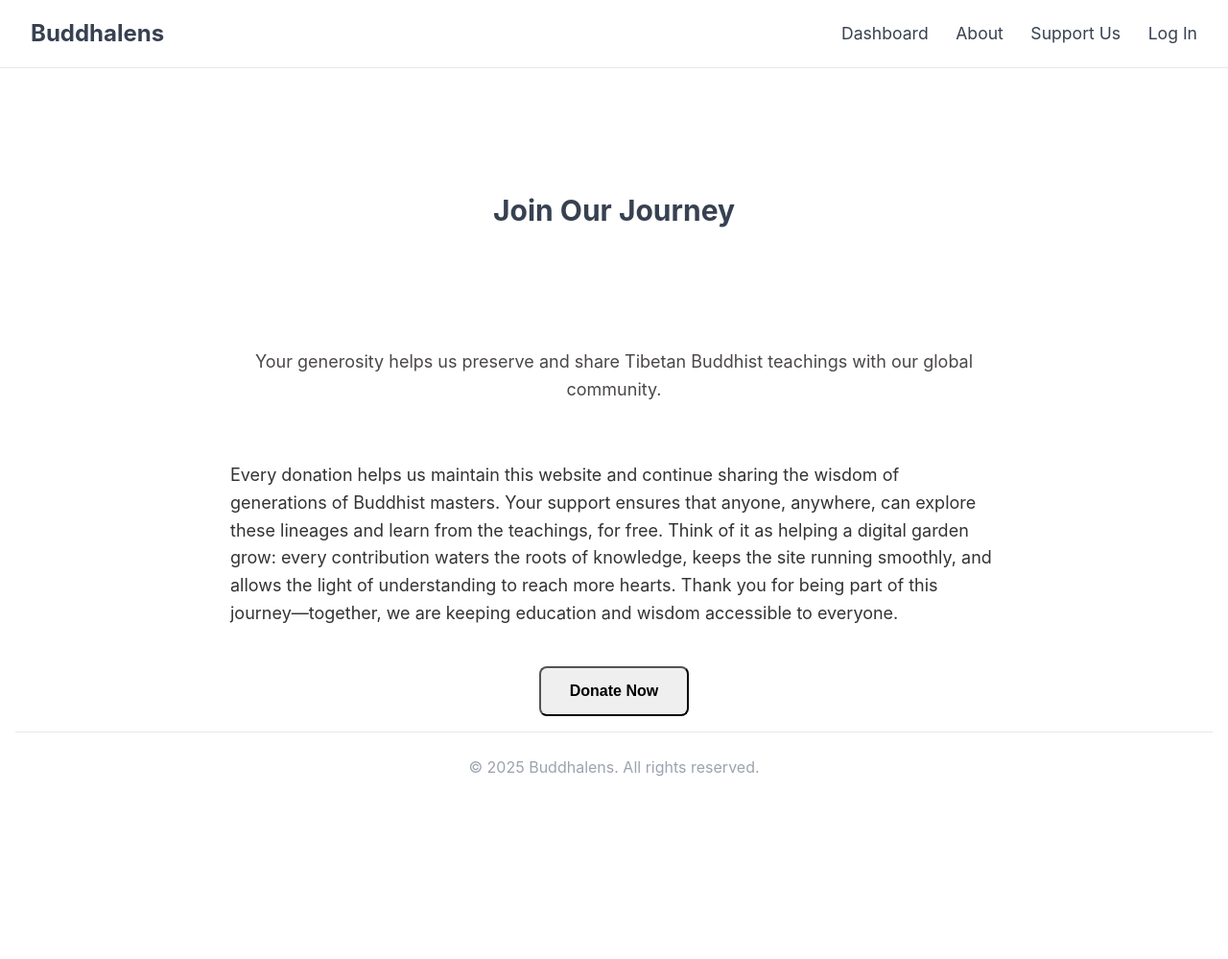
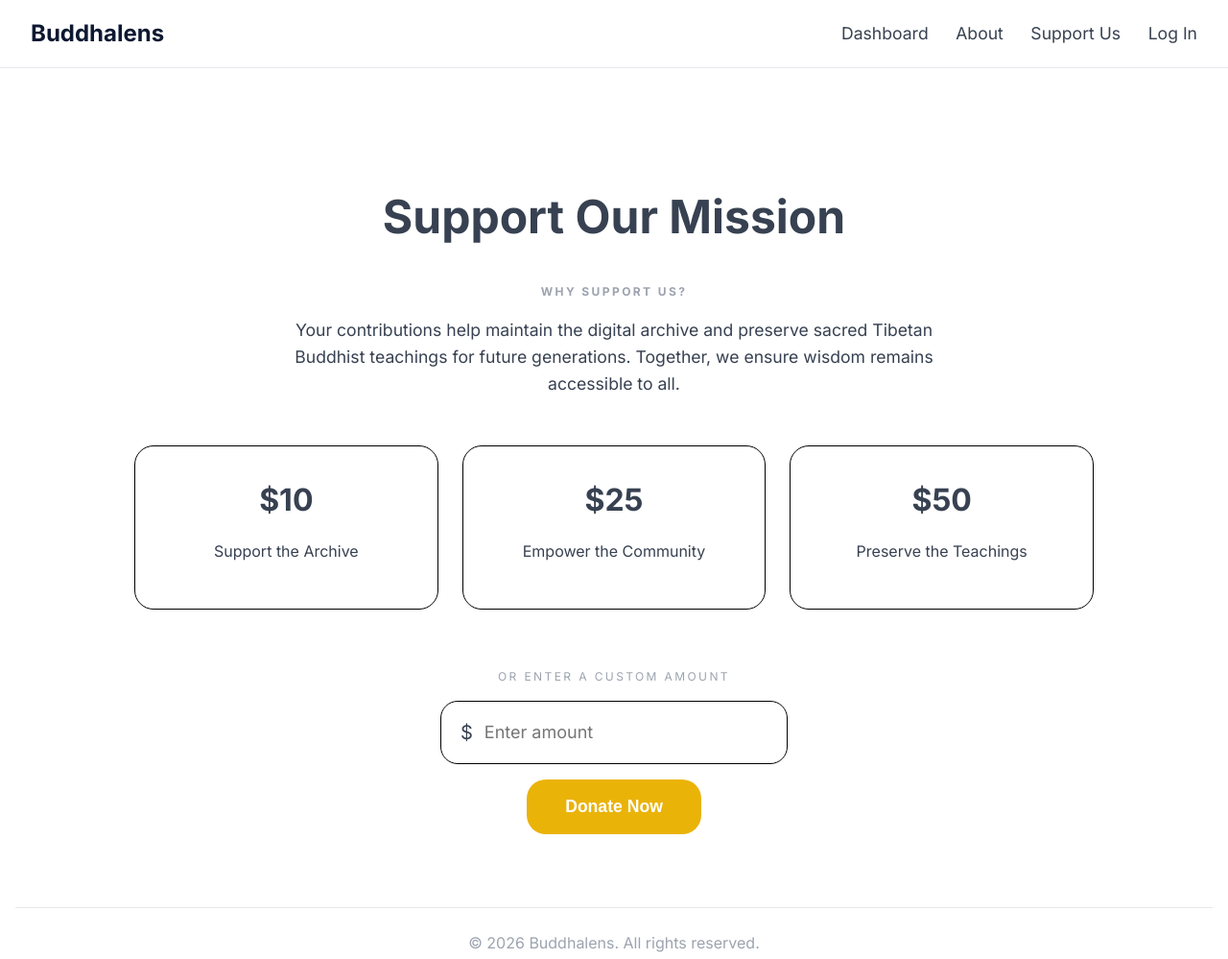
Before and after one commit to kaizencodelab/buddhalens, a website built with Vite: page client/support-us.html in a window 1280 px wide. Shown: the whole page at 96% size. Before the commit the page ends 844 px from the top, so only its background shows below. Built offline with nearby package versions, Linux system fonts and the light colour scheme.

Commit message:
New edits to my support page

```diff
--- a/client/src/assets/support-us.css
+++ b/client/src/assets/support-us.css
@@ -1,61 +1,170 @@
-.support {
-    font-size: 30px;
-    display: flex;
-    justify-content: center;
-    text-align: center;
-    padding: 100px;
-    font-weight: bold;
+:root {
+    --color-accent: #374151;
+}
+.serif-heading {
+    font-family: 'Playfair Display', serif;
 }
 
-.support-subtitle {
+/* ============================= */
+/* Main Support Layout */
+/* ============================= */
+
+.support-container {
+    max-width: 1000px;
+    margin: 0 auto;
+    padding: 60px 20px;
+    text-align: center;
+}
+
+.support-container h1 {
+    font-size: 3rem;
+    margin-bottom: 30px;
+}
+
+/* Description */
+
+.support-description h4 {
+    text-transform: uppercase;
+    letter-spacing: 0.2em;
+    font-size: 0.75rem;
+    color: #9ca3af;
+    margin-bottom: 1rem;
+}
+
+.support-description p {
+    max-width: 700px;
+    margin: 0 auto 50px auto;
+    font-size: 1.1rem;
+    color: var(--color-muted);
+}
+
+/* ============================= */
+/* Donation Cards */
+/* ============================= */
+
+.donation-grid {
+    display: grid;
+    grid-template-columns: repeat(auto-fit, minmax(250px, 1fr));
+    gap: 25px;
+    margin-bottom: 60px;
+}
+
+.donation-card {
+    border: 1px solid #000;
+    padding: 30px;
+    border-radius: 20px;
+    text-align: center;
+    transition: transform 0.35s ease, box-shadow 0.35s ease;
+}
+
+.donation-card:hover {
+    transform: translateY(-2px);
+    box-shadow: 0 3px 8px rgba(0,0,0,0.08);
+}
+
+.donation-card.featured {
+    border: 2px solid var(--color-accent);
+}
+
+.tier {
+    display: block;
+    font-size: 0.7rem;
+    font-weight: bold;
+    letter-spacing: 0.2em;
+    text-transform: uppercase;
+    color: #9ca3af;
+    margin-bottom: 12px;
+}
+
+.tier.accent {
+    color: var(--color-accent);
+}
+
+.amount {
+    font-size: 2rem;
+    font-weight: bold;
+    margin-bottom: 15px;
+}
+
+.donation-card p {
+    color: var(--color-muted);
+}
+
+/* ============================= */
+/* Custom Donation Input */
+/* ============================= */
+
+.custom-donation p {
+    text-transform: uppercase;
+    letter-spacing: 0.2em;
+    font-size: 0.75rem;
+    color: #9ca3af;
+    margin-bottom: 15px;
+}
+
+.input-wrapper {
+    display: flex;
+    align-items: center;
+    border: 1px solid #000;
+    border-radius: 18px;
+    padding: 16px 20px;
+    width: 320px;
+    margin: 16px auto;
+    background: #fff;
+}
+
+.input-wrapper span {
+    font-size: 20px;
+    margin-right: 10px;
+}
+
+.input-wrapper input {
+    border: none;
+    outline: none;
     font-size: 18px;
-    max-width: 800px;
-    text-align: center;
-    color: #4b4747;
-    margin: 20px auto 40px;
+    width: 100%;
+    font-family: 'Inter', sans-serif;
 }
+
+.input-wrapper:focus-within {
+    box-shadow: 0 0 0 2px rgba(0,0,0,0.08);
+}
+
+/* ============================= */
+/* Donate Button */
+/* ============================= */
 
 .support-buttons {
     display: flex;
     justify-content: center;
-    gap: 20px;
-    flex-wrap: wrap;
 }
 
-.btn {
-    padding: 15px 30px;
-    font-size: 16px;
-    border-radius: 8px;
+.btn-donate {
+    background: var(--color-accent);
+    color: white;
+    border: none;
+    padding: 18px 40px;
+    font-size: 1.1rem;
     font-weight: bold;
-    transition: background-color 0.7s, box-shadow 0.7s ease;
-
+    border-radius: 20px;
+    display: flex;
+    align-items: center;
+    gap: 10px;
+    cursor: pointer;
+    transition: 0.7s ease;
 }
 
-.btn:hover {
-    background-color: #d0c6c6;
-}
+.btn-donate:hover {
+    background: var(--color-link);
+    transform: translateY(-2px);
 
-.donation-text {
-    font-size: 18px;
-    line-height: 1.6;
-    color: #333333;
-    padding: 20px;
-    margin: 20px auto;
-    max-width: 800px;
-    border-radius: 8px;
-}
-.support-us-header {
-    text-align: center;
-    padding: 100px 20px 60px 20px;
-    color: white;
-    margin-bottom: 40px;
-    margin-top: 50px;
 }
 
 .support-us-header h1 {
     font-size: 3em;
     margin-bottom: 10px;
     letter-spacing: 1px;
+
 }
 
 .inspire-text {
@@ -65,4 +174,5 @@
     font-weight: 300;
     line-height: 1.5;
     text-shadow: 0 1px 2px rgba(0, 0, 0, 0.1);
+
 }
--- a/client/support-us.html
+++ b/client/support-us.html
@@ -3,12 +3,24 @@
 <head>
     <meta charset="UTF-8">
     <meta name="viewport" content="width=device-width, initial-scale=1.0">
-    <title>Support Us</title>
+    <title>Support Us - Buddhalens</title>
+
+    <!-- Google Fonts -->
+    <link href="https://fonts.googleapis.com/css2?family=Inter:wght@300;400;500;600;700&family=Playfair+Display:wght@400;700&display=swap" rel="stylesheet">
+
+    <!-- Material Icons -->
+    <link href="https://fonts.googleapis.com/css2?family=Material+Symbols+Outlined" rel="stylesheet">
+
+    <!-- Your CSS -->
     <link rel="stylesheet" href="./src/assets/main.css">
     <link rel="stylesheet" href="src/assets/support-us.css">
 </head>
+
+<body>
+
+    <!-- Header -->
     <header>
-        <div class="logo">Buddhalens</div>
+        <div class="logo"><a href="index.html">Buddhalens</a></div>
         <nav class="nav-links">
             <a href="dashboard.html">Dashboard</a>
             <a href="./about.html">About</a>
@@ -16,30 +28,64 @@
             <a href="login.html">Log In</a>
         </nav>
     </header>
+
     <div class="divider"></div>
-<body>
-    <div class="support">Join Our Journey</div>
 
-    <p class="support-subtitle">
-        Your generosity helps us preserve and share Tibetan Buddhist teachings with our global community.
-    </p>
+    <!-- Main Section -->
+    <main class="support-container">
 
-    <div class="donation-text">
-        Every donation helps us maintain this website and continue sharing the wisdom of generations of Buddhist masters. Your support ensures that anyone, anywhere, can explore these lineages and learn from the teachings, for free.
+        <h1>Support Our Mission</h1>
 
-        Think of it as helping a digital garden grow: every contribution waters the roots of knowledge, keeps the site running smoothly, and allows the light of understanding to reach more hearts.
+        <div class="support-description">
+            <h4>Why Support Us?</h4>
+            <p>
+                Your contributions help maintain the digital archive and preserve sacred Tibetan Buddhist teachings for future generations.
+                Together, we ensure wisdom remains accessible to all.
+            </p>
+        </div>
 
-        Thank you for being part of this journey—together, we are keeping education and wisdom accessible to everyone.
-    </div>
+        <!-- Donation Options -->
+        <div class="donation-grid">
 
+            <div class="donation-card">
+                <span class="amount">$10</span>
+                <p>Support the Archive</p>
+            </div>
 
-    <div class="support-buttons">
-        <button class="btn" id="donate-now">Donate Now</button>
-    </div>
+            <div class="donation-card">
+                <span class="amount">$25</span>
+                <p>Empower the Community</p>
+            </div>
 
+            <div class="donation-card">
+                <span class="amount">$50</span>
+                <p>Preserve the Teachings</p>
+            </div>
+
+        </div>
+
+        <!-- Custom Amount -->
+        <div class="custom-donation">
+            <p>Or enter a custom amount</p>
+            <div class="input-wrapper">
+                <span>$</span>
+                <input type="number" placeholder="Enter amount">
+            </div>
+        </div>
+
+        <!-- Donate Button -->
+        <div class="support-buttons">
+            <button class="btn-donate">
+                Donate Now
+            </button>
+        </div>
+
+    </main>
+
+    <!-- Footer -->
     <footer>
         <div class="divider"></div>
-        <p>&copy; 2025 Buddhalens. All rights reserved.</p>
+        <p>&copy; 2026 Buddhalens. All rights reserved.</p>
     </footer>
 
 </body>
```
